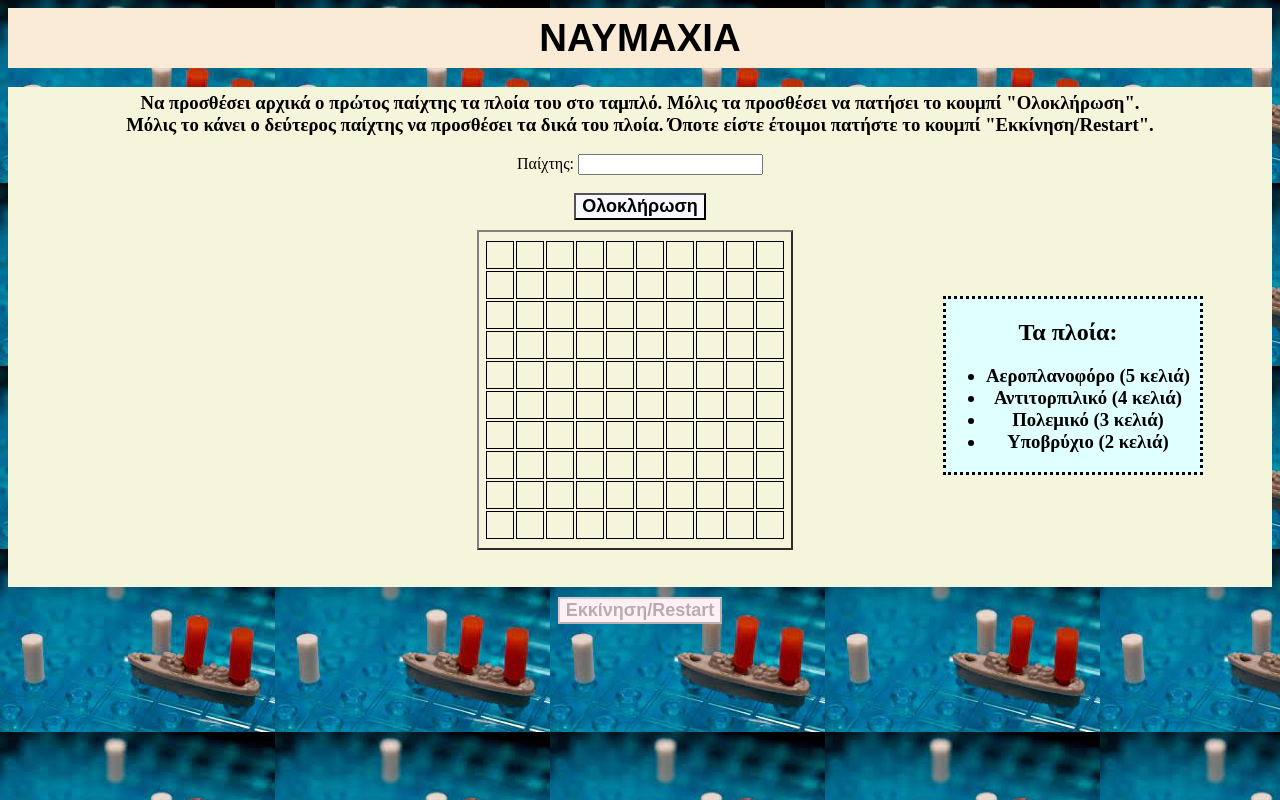
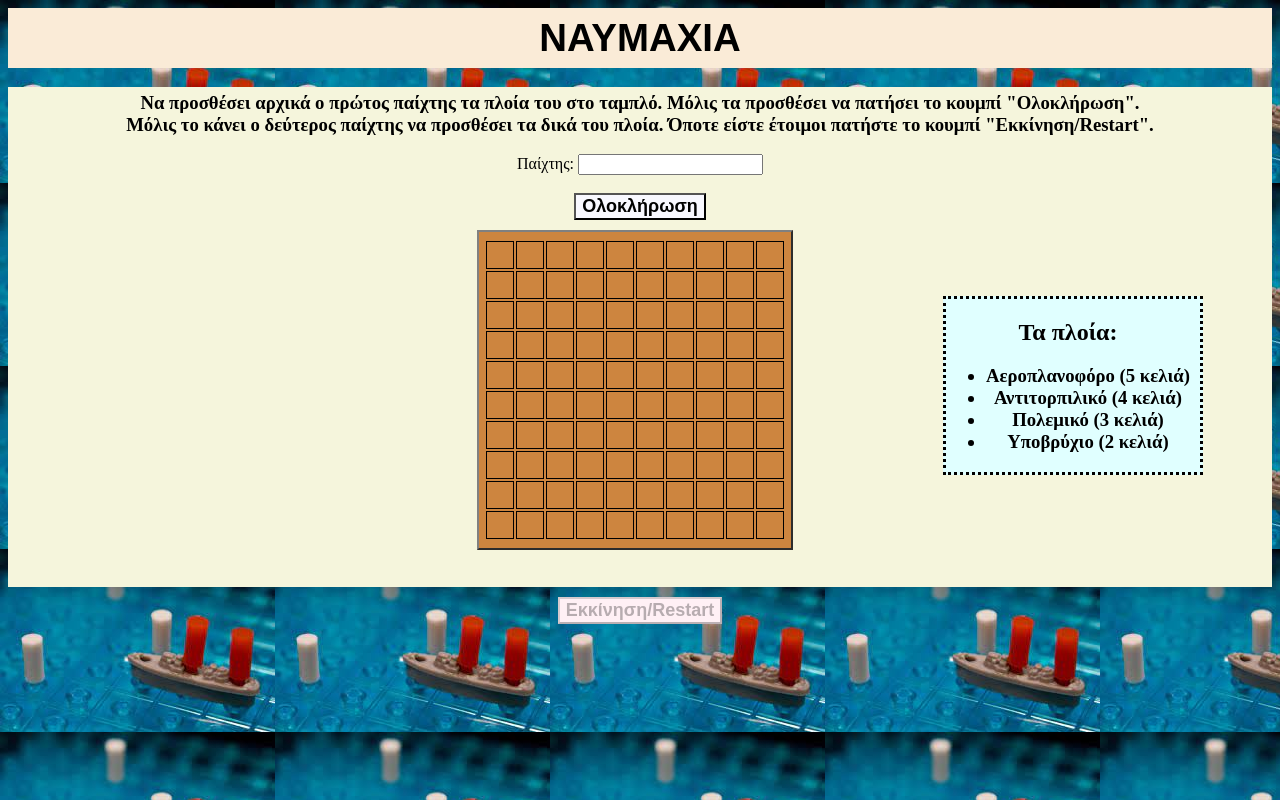
Before and after one commit to iee-ihu-gr-course1941/ADISE23_2019087-NAUMAXIA, a PHP site: page /game.html in a window 1280 px wide. Run offline with PHP 8.4, Linux system fonts and the light colour scheme.

Commit message:
Update gameUI.css

```diff
--- a/Game/gameUI.css
+++ b/Game/gameUI.css
@@ -50,6 +50,7 @@ table{
     height: 320px;
     margin-left: 400px;
     margin-right: 50px;
+    background-color: peru;
 }
 
 td{
```
